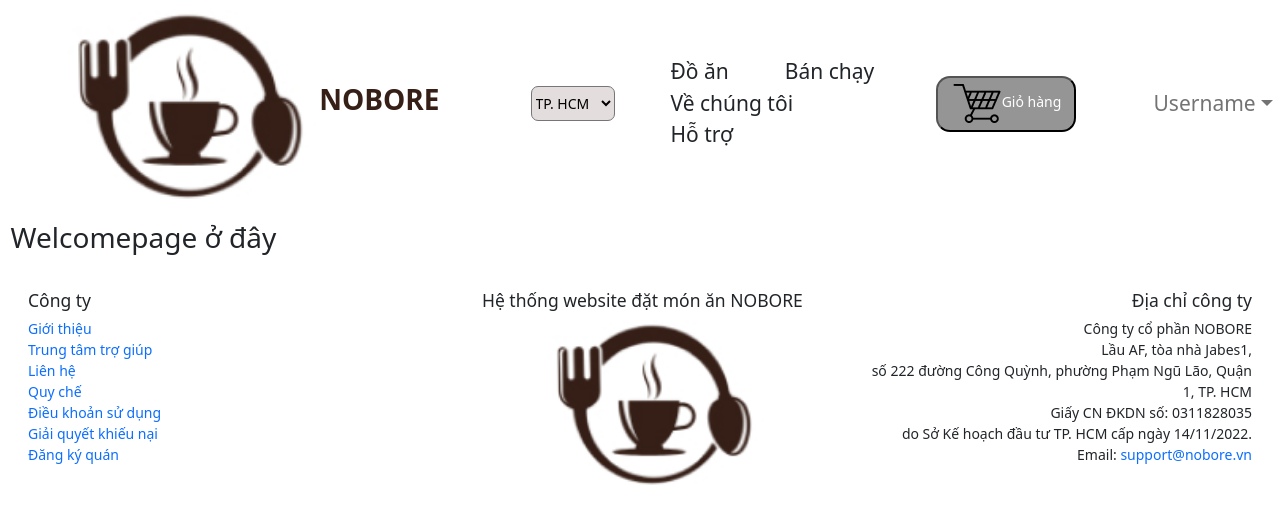
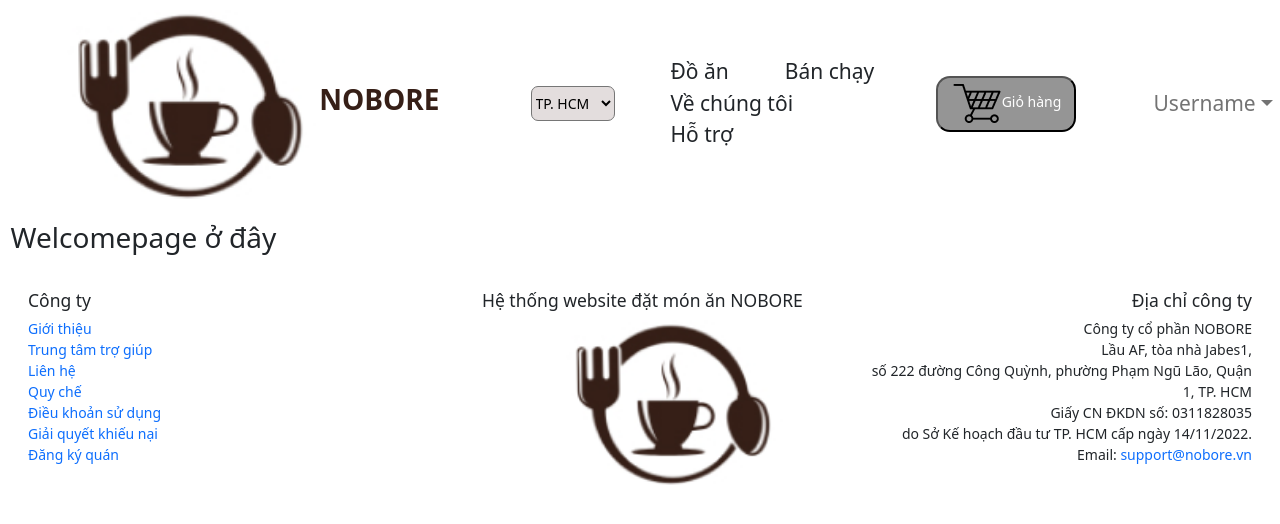
Before and after one commit to huynhtuankiet1805/ProjectCNPM, a React (Create React App) app: page / in a window 1280 px wide. Shown: the top 524 px of the page. Built offline with nearby package versions, Linux system fonts and the light colour scheme.

Commit message:
Update GlobalStyles.scss

```diff
--- a/src/components/GlobalStyles/GlobalStyles.scss
+++ b/src/components/GlobalStyles/GlobalStyles.scss
@@ -117,7 +117,7 @@ a {
 #logo {
     display: flex;
     height: 12rem;
-    margin-left: 10%;
+    margin-left: 15%;
 }
 
 #address {
```
